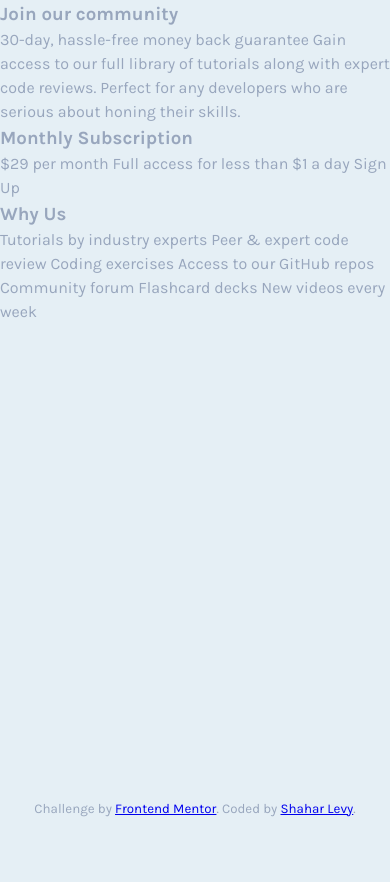
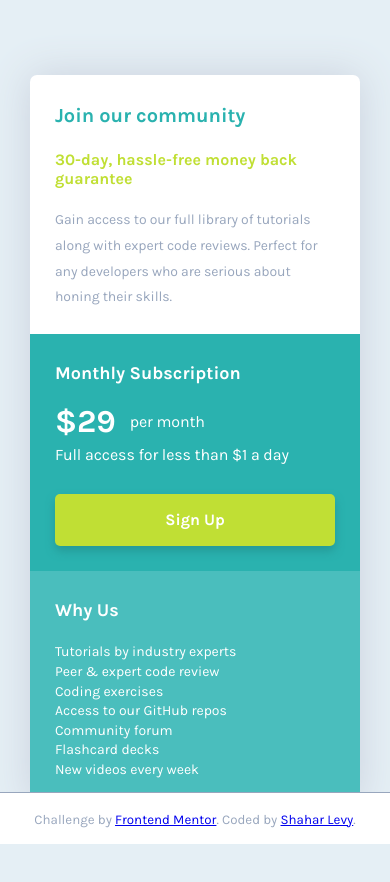
Before and after one commit to bzdom/single-price-grid-component-master, a plain HTML site: page index.html in a window 390 px wide. Before the commit the page ends 844 px from the top, so only its background shows below. Drawn offline with Linux system fonts and the light colour scheme.

Commit message:
add styles for tablet/desktop

```diff
--- a/index.html
+++ b/index.html
@@ -22,7 +22,9 @@
     <style>
       :root {
         --color_primary-cyan: hsl(179, 62%, 43%);
+        --color_primary-cyan-light: rgb(74, 190, 189);
         --color_primary-bright-yellow: hsl(71, 73%, 54%);
+        --color_primary-bright-yellow__hover: hsl(71, 83%, 54%);
         --color_natural-light-grey: hsl(204, 43%, 93%);
         --color_natural-grayish-blue: hsl(218, 22%, 67%);
         --font-body: "Karla", -system-ui, -apple-system, BlinkMacSystemFont,
@@ -35,33 +37,203 @@
         color: var(--color_natural-grayish-blue);
         font-family: var(--font-body);
         font-size: 16px;
-        line-height: 1.5;
+        line-height: 1.6;
         overflow: auto;
+        padding: 75px 30px;
+      }
+
+      p {
+        letter-spacing: -0.1px;
       }
 
       footer {
+        background-color: #fff;
+        border-top: 1px solid var(--color_natural-grayish-blue);
         bottom: 0;
         left: 0;
-        padding: 1.5rem;
+        padding: 0.8rem 0;
         position: fixed;
         text-align: center;
         width: 100%;
+      }
+
+      h2 {
+        color: var(--color_primary-cyan);
+        font-size: 1.25rem;
+      }
+
+      h3 {
+        font-size: 1.125rem;
+      }
+
+      h4 {
+        color: var(--color_primary-bright-yellow);
+        line-height: 1.2;
+      }
+
+      h2,
+      h3,
+      h4 {
+        margin-bottom: 1.125rem;
+      }
+
+      .content {
+        align-items: center;
+        display: flex;
+        justify-content: center;
+      }
+
+      .content small,
+      .content li {
+        font-size: 0.875rem;
+      }
+
+      .content-blocks {
+        -webkit-background-clip: padding-box;
+        background-clip: padding-box;
+        background-color: #fff;
+        border-radius: 7px;
+        box-shadow: 0 0 40px hsl(218, 22%, 83%);
+        display: grid;
+        grid-template-columns: repeat(auto-fit, minmax(300px, 1fr));
+        max-width: 635px;
+        overflow: hidden;
+      }
+
+      .block {
+        padding: 1.5625rem;
+      }
+
+      .col_full-width {
+        grid-column: 1 / -1;
+      }
+
+      .inverse,
+      .inverse h3 {
+        color: #fff;
+      }
+
+      .color-1 {
+        background-color: var(--color_primary-cyan);
+      }
+
+      .color-2 {
+        background-color: var(--color_primary-cyan-light);
+      }
+
+      .text_price {
+        line-height: 1;
+        margin-bottom: 4px;
+      }
+
+      .text_price > * {
+        vertical-align: middle;
+      }
+
+      .text_price-value {
+        font-size: 2rem;
+        font-weight: 700;
+        margin-right: 0.1875em;
+      }
+
+      .text_price-policy {
+        display: inline-block;
+        height: 0.9em;
+      }
+
+      .cta_default {
+        background-color: var(--color_primary-bright-yellow);
+        border: none;
+        border-radius: 5px;
+        box-shadow: 0 5px 10px hsl(179, 62%, 37%);
+        font-weight: 700;
+        margin-top: 1.7rem;
+        padding: 0.8rem 0;
+        transition: 0.1s ease-in;
+        width: 100%;
+      }
+
+      .cta_default:hover {
+        background-color: var(--color_primary-bright-yellow__hover);
+      }
+
+      .content ul {
+        list-style: none;
+      }
+
+      .content li {
+        line-height: 1.4;
+      }
+
+      .footer-place {
+        height: 53px;
+      }
+
+      @media only screen and (min-width: 599px) and (min-height: 850px) {
+        .content {
+          height: calc(100vh - 203px);
+        }
+      }
+
+      @media only screen and (min-width: 599px) {
+        h2 {
+          font-size: 1.5rem;
+        }
+
+        h4 {
+          font-size: 1.125rem;
+          margin-bottom: 1rem;
+        }
+
+        .content small {
+          font-size: 1rem;
+        }
+
+        .block {
+          padding: 40px;
+        }
       }
     </style>
   </head>
   <body>
     <section class="content">
-      <h3>Join our community</h3>
-      30-day, hassle-free money back guarantee Gain access to our full library
-      of tutorials along with expert code reviews. Perfect for any developers
-      who are serious about honing their skills.
-      <h3>Monthly Subscription</h3>
-      &#36;29 per month Full access for less than &#36;1 a day Sign Up
-      <h3>Why Us</h3>
-      Tutorials by industry experts Peer &amp; expert code review Coding
-      exercises Access to our GitHub repos Community forum Flashcard decks New
-      videos every week
+      <div class="content-blocks">
+        <div class="block col_full-width">
+          <h2>Join our community</h2>
+          <h4>30-day, hassle-free money back guarantee</h4>
+          <p>
+            <small>
+              Gain access to our full library of tutorials along with expert
+              code reviews. Perfect for any developers who are serious about
+              honing their skills.
+            </small>
+          </p>
+        </div>
+        <div class="block inverse color-1 col_flexible">
+          <h3>Monthly Subscription</h3>
+          <p class="text_price">
+            <span class="text_price-value">&#36;29 </span
+            ><span class="text_price-policy">per month</span>
+          </p>
+          <p>Full access for less than &#36;1 a day</p>
+          <button class="cta_default">Sign Up</button>
+        </div>
+        <div class="block inverse color-2 col_flexible">
+          <h3>Why Us</h3>
+          <ul>
+            <li>Tutorials by industry experts</li>
+            <li>Peer &amp; expert code review</li>
+            <li>Coding exercises</li>
+            <li>Access to our GitHub repos</li>
+            <li>Community forum</li>
+            <li>Flashcard decks</li>
+            <li>New videos every week</li>
+          </ul>
+        </div>
+      </div>
     </section>
+
+    <div class="footer-place"></div>
 
     <footer>
       <small class="attribution">
```
